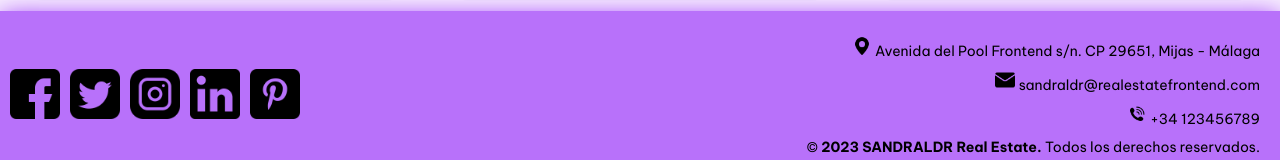
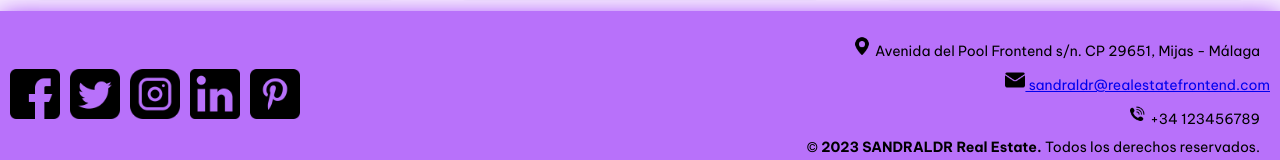
Before and after one commit to sandraldr27/first-angular-app, an Angular app: page / in a window 1280 px wide. Shown: the part 2070-2230 px from the top of the page. Built offline with nearby package versions, Linux system fonts and the light colour scheme.

Commit message:
Font size is changed to footer information and mail is linked to the email address

```diff
--- a/src/app/app.component.css
+++ b/src/app/app.component.css
@@ -53,3 +53,8 @@ footer p {
 .info-footer {
   text-align: right;
 }
+
+.mail-sender
+{
+  font-size: 14px;
+}
--- a/src/app/app.component.ts
+++ b/src/app/app.component.ts
@@ -35,7 +35,7 @@ import { RouterLink, RouterOutlet } from '@angular/router';
 
                   <div class="info-footer">
                       <p><img src="/assets/footer/ubication.png" alt="ubication icon" width="20px" height="20px"> Avenida del Pool Frontend s/n. CP 29651, Mijas - Málaga</p>
-                      <p><img src="/assets/footer/mail.png" alt="mail icon" width="20px" height="20px"> sandraldr@realestatefrontend.com</p>
+                      <a class="mail-sender" href="mailto:sandraldr@realestatefrontend.com"><img src="/assets/footer/mail.png" alt="mail icon" width="20px" height="20px"> sandraldr@realestatefrontend.com</a>
                       <p><img src="/assets/footer/phone.png" alt="phone icon" width="20px" height="20px"> +34 123456789</p>
                       <p>&copy; <b>2023 SANDRALDR Real Estate.</b> Todos los derechos reservados.</p>
                   </div>
--- a/src/app/housing-location/housing-location.component.ts
+++ b/src/app/housing-location/housing-location.component.ts
@@ -15,7 +15,7 @@ import { RouterModule } from '@angular/router';
       <img class="listing-photo" [src]="housingLocation.photo" alt="Exterior photo of {{housingLocation.name}}">
       <h2 class="listing-heading">{{ housingLocation.name }}</h2>
       <p class="listing-location">{{ housingLocation.city}}, {{housingLocation.state }}</p>
-      <a [routerLink]="['/details', housingLocation.id]">Más Información</a>
+      <a [routerLink]="['/details', housingLocation.id]" target="_blank">Más Información</a>
     </section>
   `,
   styleUrls: ['./housing-location.component.css'],
```
